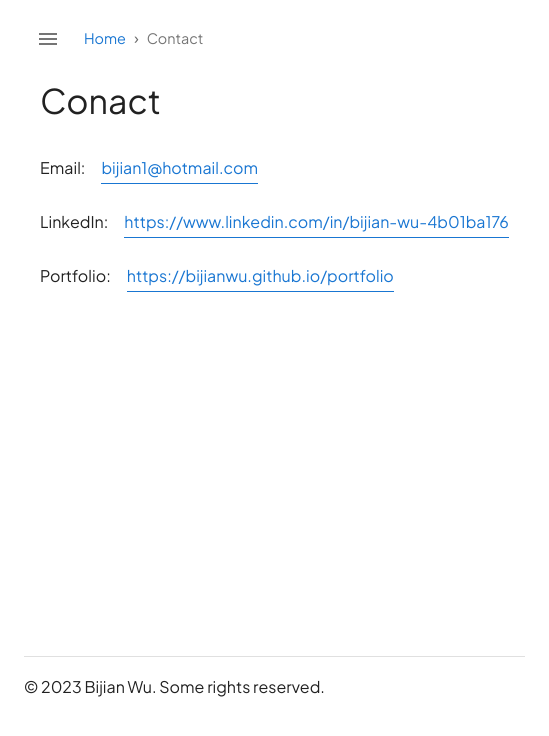
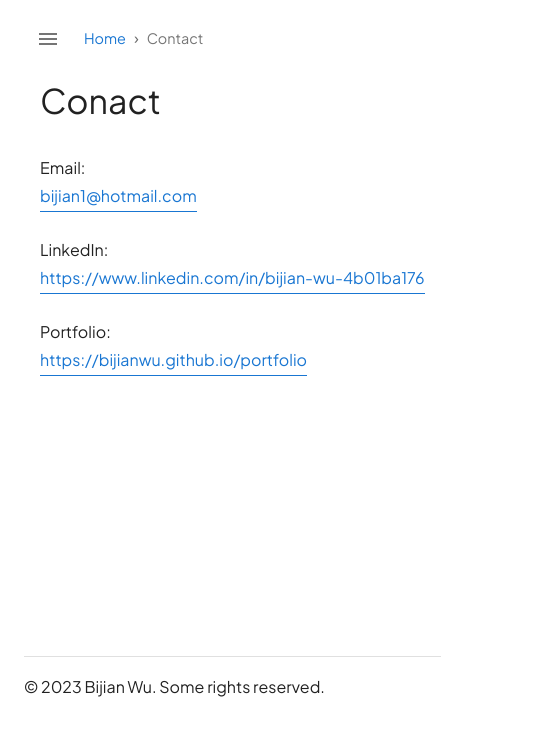
Before and after one commit to BijianWu/blog, a React (Create React App) app: page /contact in a window 390 px wide. Shown: the top 736 px of the page, 549 px wide, since content can reach past the window. Built offline with nearby package versions, Linux system fonts and the light colour scheme.

Commit message:
wraps to a new line for Contact

```diff
--- a/src/pages/Contact.jsx
+++ b/src/pages/Contact.jsx
@@ -1,28 +1,30 @@
-import { Stack, Typography } from "@mui/material";
+import { Stack, Typography, useMediaQuery } from "@mui/material";
 import { Link } from "react-router-dom";
 import StyledTypography from "../components/StyledTypography";
 import StyledLinkTypography from "../components/StyledLinkTypography";
 import StyledPageHeadingTypography from "../components/StyledPageHeadingTypography";
 import { openInMailApp, openInNewTab } from "../utils/navUtils";
+import { useTheme } from "@emotion/react";
 
 export default function Contact(){
-
+    const theme = useTheme();
+    const mdMatches = useMediaQuery(theme.breakpoints.up('md'));
     const noWrapTextStyle = { textOverflow: "ellipsis", overflow: "hidden", whiteSpace: "nowrap"  };
     return <>
         <StyledPageHeadingTypography>Conact</StyledPageHeadingTypography>
 
         <Stack spacing={3}>
-            <Stack direction={"row"}>
+            <Stack direction={mdMatches ? "row" : "column"} alignItems={"flex-start"}>
                 <Typography  sx={{mr: 2}} >Email:</Typography>
                 <StyledLinkTypography onClick={ () => openInMailApp("bijian1@hotmail.com")} sx={noWrapTextStyle}>bijian1@hotmail.com</StyledLinkTypography>
             </Stack>
 
-            <Stack direction={"row"}>
+            <Stack direction={mdMatches ? "row" : "column"} alignItems={"flex-start"}>
                 <Typography  sx={{mr: 2}} >LinkedIn:</Typography>
                 <StyledLinkTypography onClick={ () => openInNewTab("https://www.linkedin.com/in/bijian-wu-4b01ba176")} sx={noWrapTextStyle}>https://www.linkedin.com/in/bijian-wu-4b01ba176</StyledLinkTypography>
             </Stack>
 
-            <Stack direction={"row"}>
+            <Stack direction={mdMatches ? "row" : "column"} alignItems={"flex-start"}>
                 <Typography  sx={{mr: 2}} >Portfolio:</Typography>
                 <StyledLinkTypography onClick={ () => openInNewTab("https://bijianwu.github.io/portfolio/")} sx={noWrapTextStyle}>https://bijianwu.github.io/portfolio</StyledLinkTypography>
             </Stack>
```
